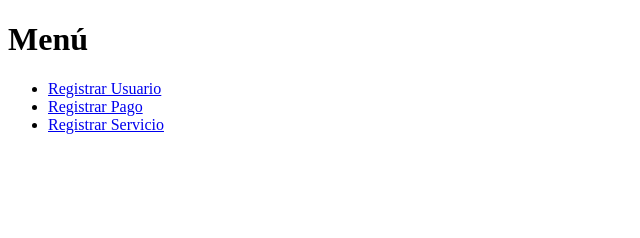
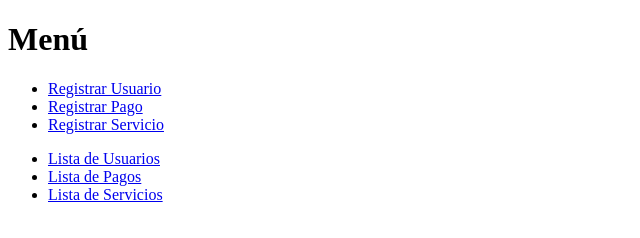
Before and after one commit to Enrique20250/Proyecto-pagos, a plain HTML site: page Interfaz/Interfaz/menu.html in a window 1280 px wide. Shown: the whole page, without its empty margins (0-640 px from the left). Drawn offline with Linux system fonts and the light colour scheme.

Commit message:
Update menu.html

```diff
--- a/Interfaz/Interfaz/menu.html
+++ b/Interfaz/Interfaz/menu.html
@@ -11,5 +11,10 @@
         <li><a href="pagos/form-pago.html">Registrar Pago</a></li>
         <li><a href="servicios/form-servicio.html">Registrar Servicio</a></li>
     </ul>
+ <ul>
+    <li><a href="usuarios/tabla-usuarios.html">Lista de Usuarios</a></li>
+<li><a href="pagos/tabla-pagos.html">Lista de Pagos</a></li>
+<li><a href="servicios/tabla-servicios.html">Lista de Servicios</a></li>
+</ul>
 </body>
 </html>
```
